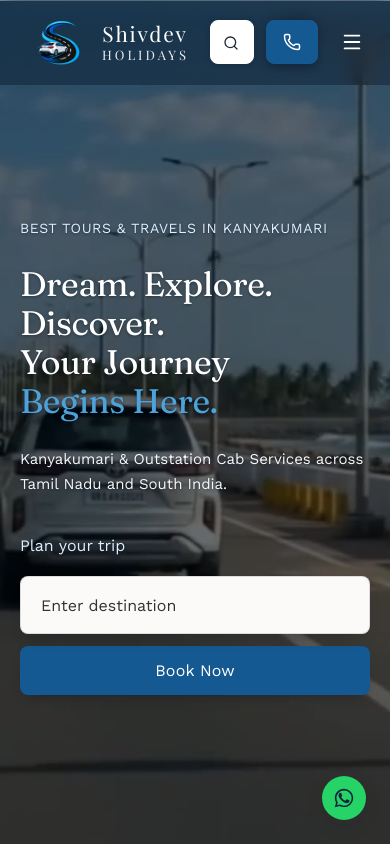
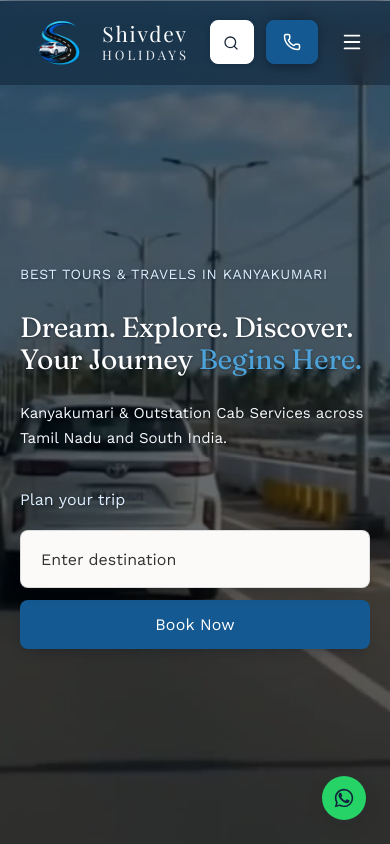
Before and after one commit to laxmanswork-dev/shivdev-holidays, a React (Vite) app: page / in a window 390 px wide. Shown: the top 844 px of the page. Built offline with nearby package versions, Linux system fonts and the light colour scheme.

Commit message:
Reduce homepage hero heading size on phones
"Dream. Explore. Discover. / Your Journey Begins Here." now renders at
28px on phones (540px and narrower), down from 34px. Tablet and desktop
sizes are unchanged.

```diff
--- a/src/components/common/Section.css
+++ b/src/components/common/Section.css
@@ -270,14 +270,14 @@
 /* Phones (540px and narrower): the fluid size above shrinks the heading
    to 20–27px so both lines fit on one line each — which made the H1
    SMALLER than the section H2s below it (28–30px). Here it holds a
-   fixed 2.125rem (34px), clearly the largest heading, and each line
+   fixed size (reduced further on request, 34px → 28px) and each line
    may wrap naturally instead: "Dream. Explore." / "Discover." and
    "Your Journey" / "Begins Here." (balanced, so no lone-word orphans).
    Above 540px the lines fit unwrapped and the rule above is unchanged.
    Tablet and desktop sizes are untouched. */
 @media (max-width: 540px) {
   #home .hero-heading {
-    font-size: 2.125rem;
+    font-size: 1.75rem;
   }
 
   #home .hero-heading__line {
```
